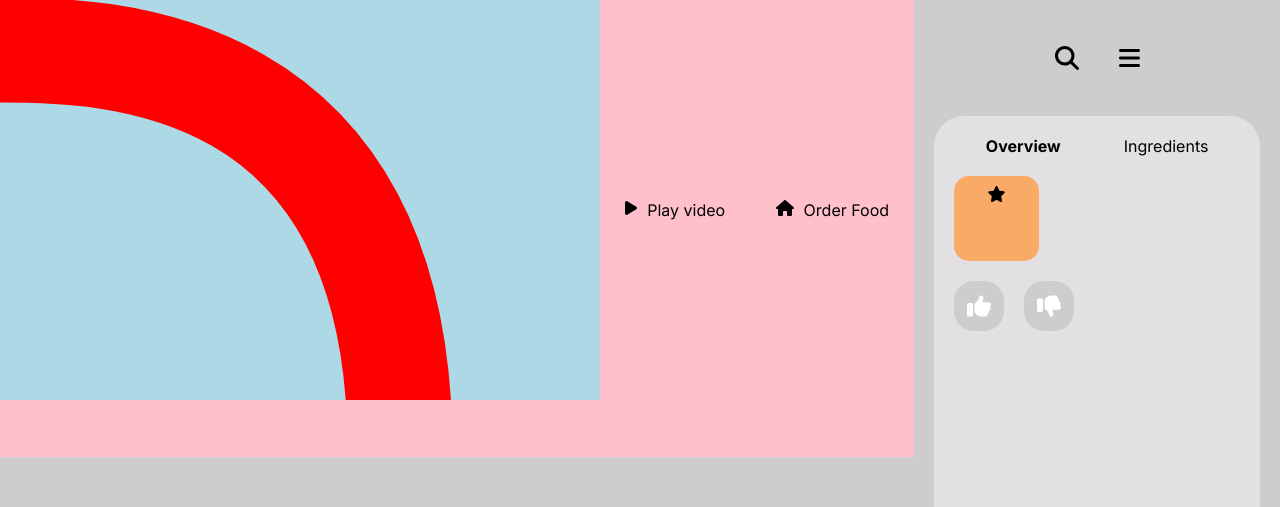
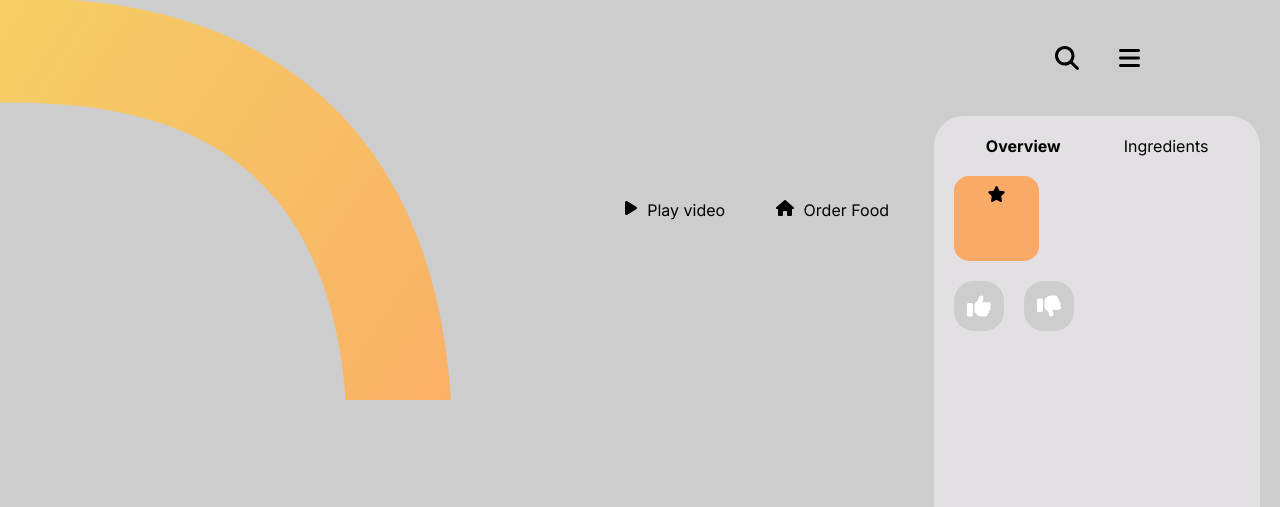
Before and after one commit to Presho99/smart-kitchens, a React (Create React App) app: page / in a window 1280 px wide. Shown: the top 507 px of the page. Built offline with nearby package versions, Linux system fonts and the light colour scheme; no server answers.

Commit message:
Add linear gradient to curve

```diff
--- a/src/App.css
+++ b/src/App.css
@@ -18,7 +18,7 @@
 }
 
 .left .top{
-background-color: pink;
+  background-color: #CDCDCD;
 }
 
 .left .middle{
--- a/src/App.js
+++ b/src/App.js
@@ -18,6 +18,18 @@ function App() {
   const [currentColor, setCurrentColor] = useState(getRandomColor())
   const [activeImageUrl, setActiveImageUrl] = useState('')
   const [activeName, setActiveName] = useState('')
+  const [gradientColors, setGradientColors] = useState(["#F5CE64", "#FAAA67"]); // Define gradient colors state
+
+  // Function to generate random linear gradient colors
+  const getRandomGradient = () => {
+    const colors = ['#F5CE64', '#FAAA67', '#F7B0BC', '#BBCBA1'];
+    const color1 = colors[Math.floor(Math.random() * colors.length)];
+    let color2 = colors[Math.floor(Math.random() * colors.length)];
+    while (color2 === color1) {
+      color2 = colors[Math.floor(Math.random() * colors.length)];
+    }
+    return [color1, color2];
+  };
 
   useEffect(() => {
     fetch("https://presho99.github.io/skfoods/foods")
@@ -44,12 +56,14 @@ function App() {
     <div className="App">
       <div className="left">
         <div className="top">
-          <Bezier activeImageUrl={activeImageUrl} foodsData={foodsData} activeIndex={activeIndex} activeName={activeName}/>
+          <Bezier activeImageUrl={activeImageUrl} foodsData={foodsData} activeIndex={activeIndex} activeName={activeName} gradientColors={gradientColors} getRandomGradient={getRandomGradient}/>
           {/* <Curve foodsData={foodsData} activeIndex={activeIndex}/>   */}
         </div>
         <div className="middle">
           <List
             foodsData={foodsData}
+            setGradientColors={setGradientColors}
+getRandomGradient={getRandomGradient}
             activeIndex={activeIndex}
             setActiveIndex={(index) => {
               setActiveIndex(index)
--- a/src/components/Bezier.css
+++ b/src/components/Bezier.css
@@ -1,5 +1,10 @@
 .bezier-container{
     display: flex;
+    transition:  2s ease-in-out;
+}
+
+.canvas-transition{
+    transition: stroke 20s ease;
 }
 
 .bezier-name{
--- a/src/components/Bezier.js
+++ b/src/components/Bezier.js
@@ -1,31 +1,34 @@
-import React, {useEffect, useState, useRef} from 'react'
-import { FontAwesomeIcon } from '@fortawesome/react-fontawesome'
-import { faHome, faPlay} from '@fortawesome/free-solid-svg-icons'
-import trial from '../assets/try.webp'
-import '../components/Bezier.css'
+import React, { useEffect, useState, useRef } from "react";
+import { FontAwesomeIcon } from "@fortawesome/react-fontawesome";
+import { faHome, faPlay } from "@fortawesome/free-solid-svg-icons";
+import trial from "../assets/try.webp";
+import "../components/Bezier.css";
 
-function Bezier({activeImageUrl, foodsData, activeIndex, activeName}) {
+function Bezier({ activeImageUrl, foodsData, activeIndex, activeName, gradientColors }) {
+  const canvasRef = useRef(null);
+  // const imageRef = useRef(null)
+  const position = useRef(0);
 
-    const canvasRef = useRef(null)
-    // const imageRef = useRef(null)
-    const position = useRef(0)
 
   useEffect(() => {
     const canvas = canvasRef.current;
-      const ctx = canvas.getContext('2d');
+    const ctx = canvas.getContext("2d");
 
     // Control points
-      const p0 = { x: 0, y: 50 };    // Starting point
-      const p1 = { x: 100, y: 50 };  // First control point
-      const p2 = { x: 400, y: 50 };  // Second control point
+    const p0 = { x: 0, y: 50 }; // Starting point
+    const p1 = { x: 100, y: 50 }; // First control point
+    const p2 = { x: 400, y: 50 }; // Second control point
     const p3 = { x: 400, y: 450 }; // Ending point
 
     // Set background color
-      ctx.fillStyle = 'lightblue';
+    ctx.fillStyle = "#cdcdcd";
     ctx.fillRect(0, 0, canvas.width, canvas.height);
 
     // Draw bezier curve
-      ctx.strokeStyle = 'red';
+    const gradient = ctx.createLinearGradient(0, 0, canvas.width, canvas.height);
+    gradient.addColorStop(0, gradientColors[0]);
+    gradient.addColorStop(1, gradientColors[1]);
+    ctx.strokeStyle = gradient;
     ctx.lineWidth = 105; // Adjust line width for a thicker curve
     ctx.beginPath();
     ctx.moveTo(p0.x, p0.y);
@@ -39,7 +42,7 @@ function Bezier({activeImageUrl, foodsData, activeIndex, activeName}) {
       // Move image along the curve
       const moveImage = () => {
         ctx.clearRect(0, 0, canvas.width, canvas.height); // Clear canvas
-              ctx.fillStyle = 'lightblue'; // Set background color
+        ctx.fillStyle = "#cdcdcd"; // Set background color
         ctx.fillRect(0, 0, canvas.width, canvas.height); // Fill canvas with background color
         ctx.beginPath();
         ctx.moveTo(p0.x, p0.y);
@@ -54,7 +57,7 @@ function Bezier({activeImageUrl, foodsData, activeIndex, activeName}) {
         // Draw the image at the calculated position
         ctx.drawImage(image, x + 5, y - 65, 300, 300);
 
-              position.current += 5;
+        position.current += 19;
 
         if (position.current <= 500) {
           requestAnimationFrame(moveImage);
@@ -65,56 +68,59 @@ function Bezier({activeImageUrl, foodsData, activeIndex, activeName}) {
       moveImage();
     };
     // setActiveName(foodsData[activeIndex]?.name || '')
-  }, [activeImageUrl]);
-
+  }, [activeImageUrl, gradientColors]);
 
   const calculateBezier = (t, p0, p1, p2, p3) => {
-        return Math.pow(1 -t, 3) * p0 + 3 * Math.pow(1 - t, 2) * t * p1 + 3 * (1 -t) * Math.pow(t, 2) * p2 + Math.pow(t, 3) * p3
-    }
+    return (
+      Math.pow(1 - t, 3) * p0 +
+      3 * Math.pow(1 - t, 2) * t * p1 +
+      3 * (1 - t) * Math.pow(t, 2) * p2 +
+      Math.pow(t, 3) * p3
+    );
+  };
 
   const formatActiveName = (name) => {
-      const words = name.split(' ')
-      if(words.length === 2){
-        return(
-          <div className='name-box'>
-            <p className='light'>{words[0]}</p>
-            <h3 className='dark'>{words[1]}</h3>
+    const words = name.split(" ");
+    if (words.length === 2) {
+      return (
+        <div className="name-box">
+          <p className="light">{words[0]}</p>
+          <h3 className="dark">{words[1]}</h3>
         </div>
-        )
-      }else if(words.length >= 3){
-        return(
-           <div className='name-box'>
-            <p className='light'>{words[0]} {words[1]}</p>
-            <h3 className='dark'>{words.slice(2).join(' ')}</h3>
+      );
+    } else if (words.length >= 3) {
+      return (
+        <div className="name-box">
+          <p className="light">
+            {words[0]} {words[1]}
+          </p>
+          <h3 className="dark">{words.slice(2).join(" ")}</h3>
         </div>
-        )
-      }else {
-        return <p>{name}</p>
+      );
+    } else {
+      return <p>{name}</p>;
     }
-
-    }
+  };
 
   return (
-      <div className='bezier-container'>
-       <canvas ref={canvasRef} width={600} height={400}/>
-<div className='bezier-name'>
+    <div className="bezier-container">
+      <canvas ref={canvasRef} width={600} height={400} className="canvas-transition"/>
+      <div className="bezier-name">
         {formatActiveName(activeName)}
-  <div className='bezier-icons'>
-    <div className='icon'>
-      <FontAwesomeIcon icon={faPlay} className="lefty"/>
+        <div className="bezier-icons">
+          <div className="icon">
+            <FontAwesomeIcon icon={faPlay} className="lefty" />
             <p>Play video</p>
           </div>
 
-    <div className='icon'>
-      <FontAwesomeIcon icon={faHome} className="lefty"/>
+          <div className="icon">
+            <FontAwesomeIcon icon={faHome} className="lefty" />
             <p>Order Food</p>
           </div>
         </div>
-
       </div>
     </div>
-
-  )
+  );
 }
 
-export default Bezier
+export default Bezier;
--- a/src/components/List.js
+++ b/src/components/List.js
@@ -3,7 +3,7 @@ import { FontAwesomeIcon } from "@fortawesome/react-fontawesome";
 import React, { useEffect, useState } from "react";
 import "../components/List.css";
 
-function List({setActiveIndex, foodsData, activeIndex, setRatingBoxColor}) {
+function List({setActiveIndex, foodsData, activeIndex, setRatingBoxColor, setGradientColors, getRandomGradient}) {
 
 
   const handleArrowClick = (direction) => {
@@ -13,6 +13,8 @@ function List({setActiveIndex, foodsData, activeIndex, setRatingBoxColor}) {
     : (activeIndex - 1 + foodsData.length) % foodsData.length
     setActiveIndex(newIndex)
     setRatingBoxColor()
+
+    setGradientColors(getRandomGradient())
 
   }
 
--- a/src/components/Review.css
+++ b/src/components/Review.css
@@ -24,7 +24,7 @@ margin-bottom: 20px;
 
 .review-box{
     width: 100%;
-    height: 60%;
+    height: 65%;
     background-color: #E2E0E2;
     padding: 20px;
     border-radius: 30px;
```
Lines whose indentation alone changed are shown as unchanged.
